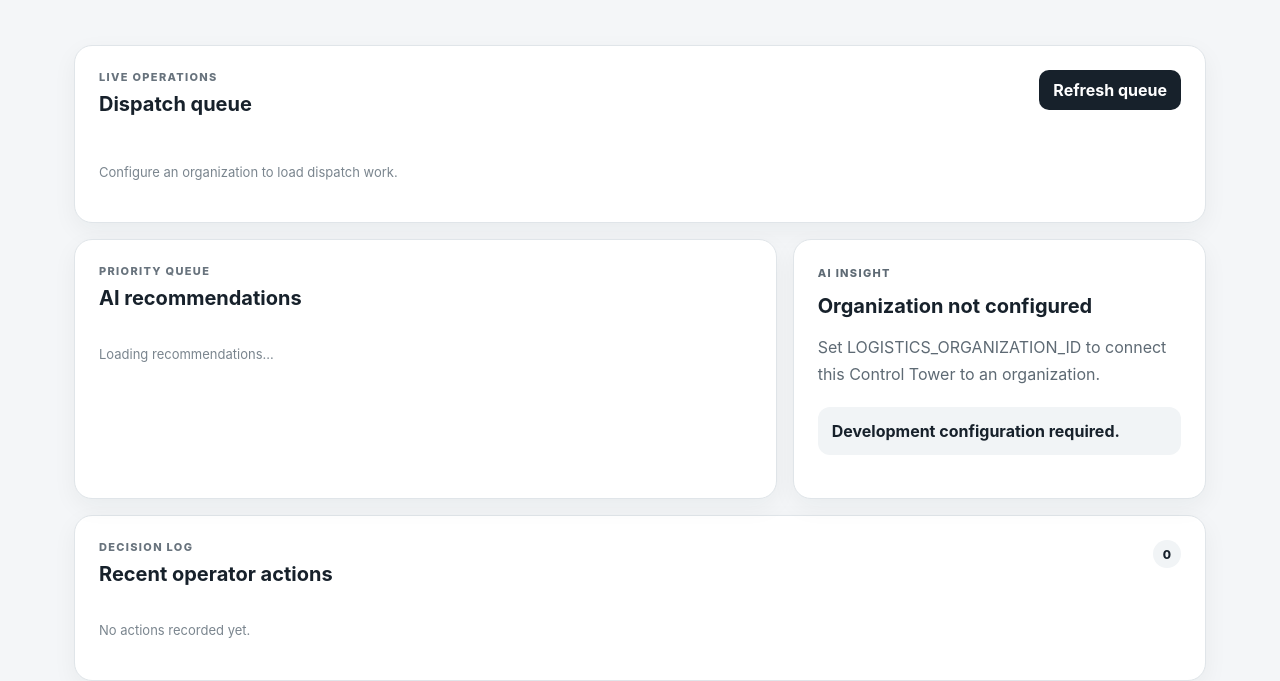
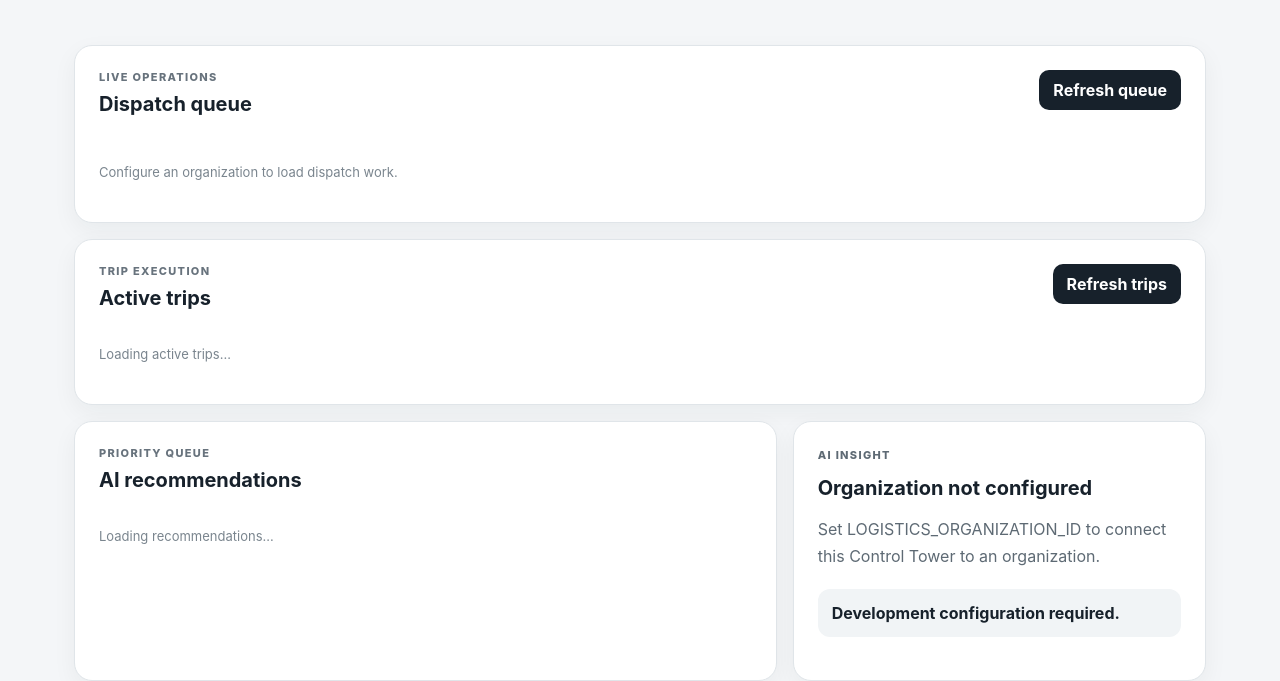
Before and after one commit to GlobalTech638/ai-logistics-platform, a React app: page apps/web/index.html in a window 1280 px wide. Shown: the part 158-839 px from the top of the page. Built offline with nearby package versions, Linux system fonts and the light colour scheme.

Commit message:
Add active trip execution panel to dashboard

```diff
--- a/apps/web/index.html
+++ b/apps/web/index.html
@@ -30,6 +30,19 @@
         <div id="dispatch-summary" class="dispatch-summary"></div>
         <div id="dispatch-queue" class="dispatch-list">
           <div class="empty">Loading pending shipments…</div>
+        </div>
+      </section>
+
+      <section class="panel dispatch-panel">
+        <div class="panel-head">
+          <div>
+            <p class="eyebrow">TRIP EXECUTION</p>
+            <h2>Active trips</h2>
+          </div>
+          <button id="trips-refresh" class="action-button" type="button">Refresh trips</button>
+        </div>
+        <div id="active-trips" class="dispatch-list">
+          <div class="empty">Loading active trips…</div>
         </div>
       </section>
 
```
